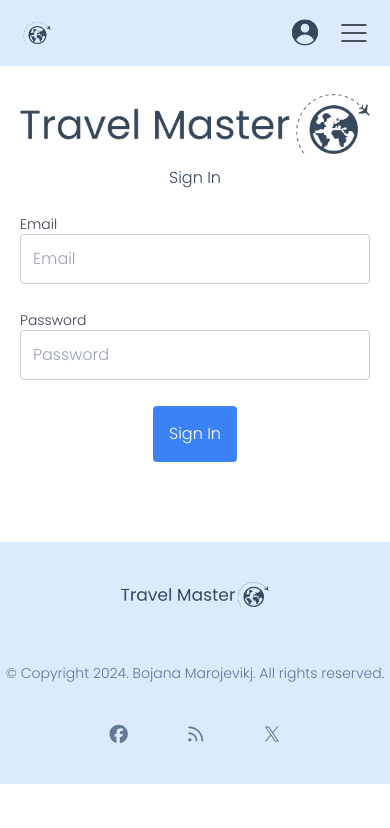
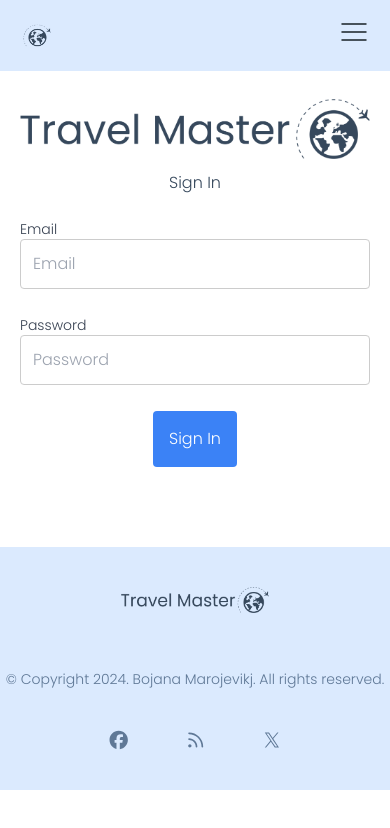
Before and after one commit to BojanaMarojevikj/travel-master, a Next.js app: page /sign-in in a window 390 px wide. Shown: the top 828 px of the page. Built offline with nearby package versions, Linux system fonts and the light colour scheme.

Commit message:
added dropdown menu

```diff
--- a/app/components/Navbar.tsx
+++ b/app/components/Navbar.tsx
@@ -1,8 +1,9 @@
+"use client"
 import Image from "next/image";
 import Logo from "../../public/assets/logo.png";
-import User from "../../public/assets/User.svg";
 import Menu from "../../public/assets/Menu.svg";
 import Link from "next/link";
+import { useState } from "react";
 
 const navLinks = [
   { name: "Home", path: "/" },
@@ -11,6 +12,12 @@ const navLinks = [
 ];
 
 export function Navbar() {
+  const [isMenuOpen, setIsMenuOpen] = useState(false);
+
+  const toggleMenu = () => {
+    setIsMenuOpen(!isMenuOpen);
+  };
+
   return (
     <div className="flex bg-blue-100 justify-center items-center">
       <nav className="flex w-full items-center justify-between px-[20px] py-[16px] lg:container lg:px-20 bg-blue-100">
@@ -33,16 +40,33 @@ export function Navbar() {
           </Link>
 
           <div className="flex items-center gap-x-2">
-            <Image src={User} alt="User Profile" />
             <Link href="/sign-in" className="hidden font-medium text-[#36485C] lg:block hover:text-blue-500">
-            <p className="hover:shadow-none hover:border-b-5 hover:border-blue-500 hover:font-semibold">Sign In</p>
+              <p className="hover:shadow-none hover:border-b-5 hover:border-blue-500 hover:font-semibold">Sign In</p>
             </Link>
           </div>
 
-          <Image src={Menu} alt="Menu Button" className="lg:hidden" />
+          <div className="lg:hidden relative">
+            <button onClick={toggleMenu}>
+              <Image src={Menu} alt="Menu Button" />
+            </button>
+            {isMenuOpen && (
+              <div className="absolute right-0 mt-2 bg-white shadow-lg rounded-md w-48">
+                {navLinks.map((item, index) => (
+                  <Link href={item.path} key={index} className="block px-4 py-2 text-[#36485C] hover:bg-blue-500 hover:text-white">
+                    {item.name}
+                  </Link>
+                ))}
+                <Link href="/register" className="block px-4 py-2 text-[#36485C] hover:bg-blue-500 hover:text-white">
+                  Register
+                </Link>
+                <Link href="/sign-in" className="block px-4 py-2 text-[#36485C] hover:bg-blue-500 hover:text-white">
+                  Sign In
+                </Link>
+              </div>
+            )}
+          </div>
         </div>
       </nav>
     </div>
-
   );
 }
```
